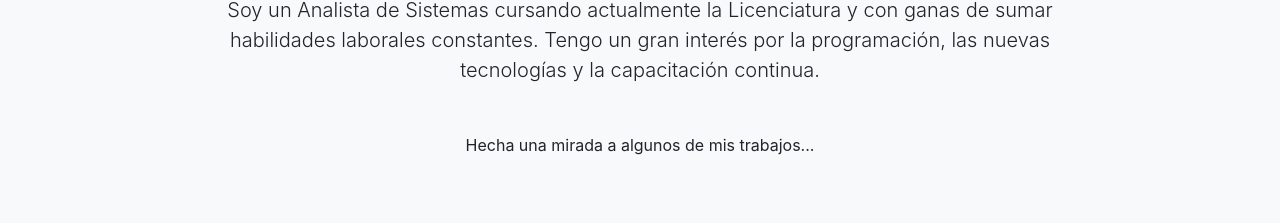
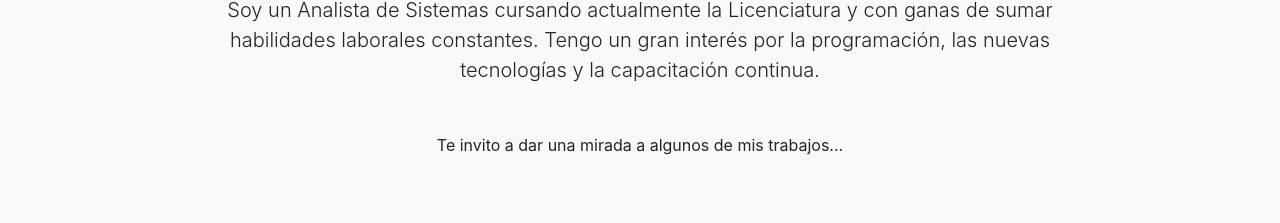
Before and after one commit to mceliz86/mceliz86.github.io, a website with bundled scripts: page index.html in a window 1280 px wide. Shown: the part 971-1194 px from the top of the page. Built offline with nearby package versions, Linux system fonts and the light colour scheme.

Commit message:
minor changes

```diff
--- a/index.html
+++ b/index.html
@@ -88,7 +88,7 @@
               interés por la programación, las nuevas tecnologías y la
               capacitación continua.
             </p>
-            <p>Hecha una mirada a algunos de mis trabajos...</p>
+            <p>Te invito a dar una mirada a algunos de mis trabajos...</p>
             <!-- <a class="btn btn-dark btn-xl js-scroll-trigger" href="#services">What We Offer</a> -->
           </div>
         </div>
```
